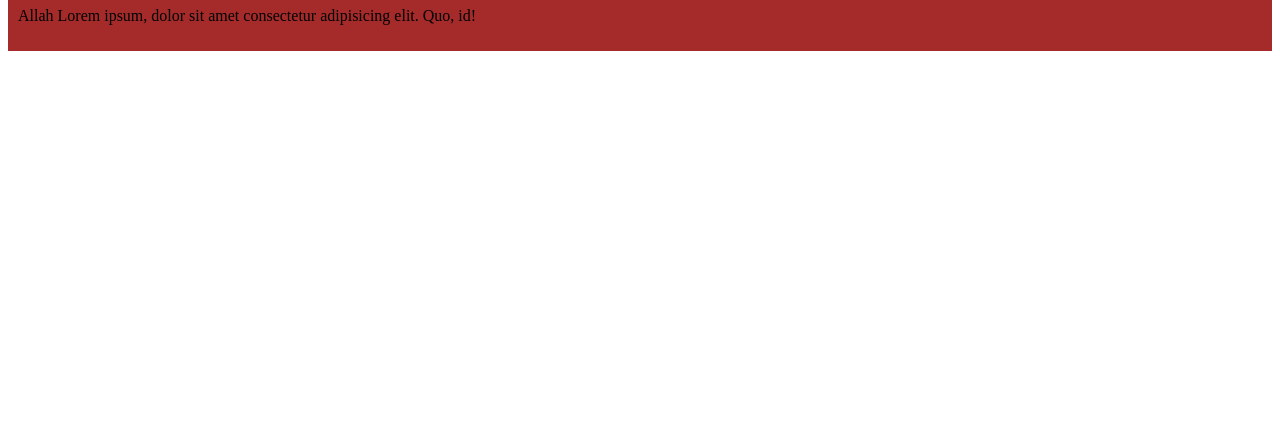
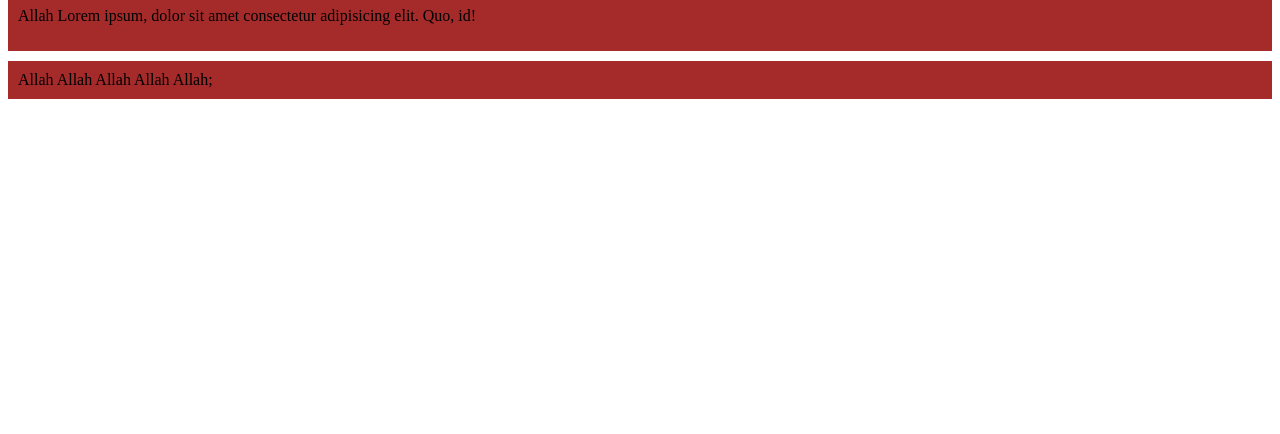
Before and after one commit to Abu-Said-56/simple-web, a plain HTML site: page index.html in a window 1280 px wide. Shown: the part 366-800 px from the top of the page. Drawn offline with Linux system fonts and the light colour scheme.

Commit message:
simple git

```diff
--- a/index.html
+++ b/index.html
@@ -19,5 +19,6 @@
     <h1>Alhamdulillah i got it</h1>
     <p>Allah Lorem ipsum, dolor sit amet consectetur adipisicing elit. Quo, id!</p>
   </div>
+  <div>Allah Allah Allah Allah Allah;</div>
 </body>
 </html>
```
